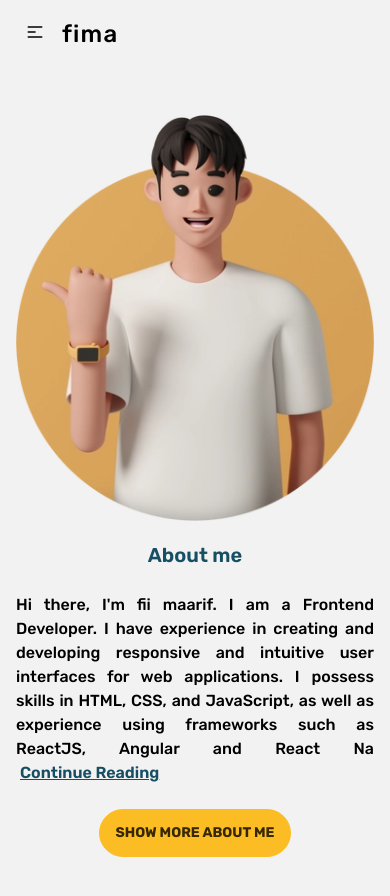
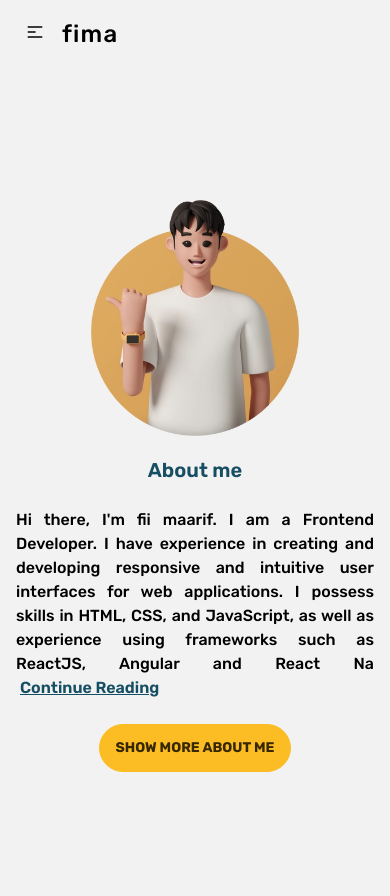
Before and after one commit to fiimaarif/fima-site, a Next.js app: page /about in a window 390 px wide. Shown: the top 896 px of the page. Built offline with nearby package versions, Linux system fonts and the light colour scheme.

Commit message:
[REFACTOR] Resize hero image

```diff
--- a/src/components/About/index.tsx
+++ b/src/components/About/index.tsx
@@ -32,7 +32,7 @@ export function About() {
         >
           <div className="lg:w-1/2 w-full">
             <img
-              className="mx-auto lg:mx-0 lg:ml-auto"
+              className="mx-auto lg:mx-0 lg:ml-auto w-52 lg:w-auto"
               src="./assets/images/illustrations/about-image.webP"
             />
           </div>
--- a/src/components/Contact/index.tsx
+++ b/src/components/Contact/index.tsx
@@ -11,7 +11,7 @@ export function Contact() {
           >
             <div className="lg:w-1/2 w-full">
               <img
-                className="mx-auto lg:mx-0 lg:ml-auto"
+                className="mx-auto lg:mx-0 lg:ml-auto w-52 lg:w-auto"
                 src="./assets/images/illustrations/contact-image.webP"
               />
             </div>
--- a/src/components/Hero/index.tsx
+++ b/src/components/Hero/index.tsx
@@ -7,7 +7,7 @@ export function Hero() {
       <div className="container mx-auto px-4">
         <div data-aos="fade-left" className="flex flex-col items-center justify-between lg:flex-row-reverse">
           <div className="lg:w-1/2 w-full">
-            <img className="mx-auto lg:mx-0 lg:ml-auto" src="./assets/images/illustrations/hero-image.webP"/>
+            <img className="mx-auto lg:mx-0 lg:ml-auto w-52 lg:w-auto" src="./assets/images/illustrations/hero-image.webP"/>
           </div>
           <div className="lg:w-1/2 w-full text-center lg:text-left">
             <div className="tooltip tooltip-accent tooltip-top font-rubik" data-tip="you can call me fii">
--- a/src/components/Resume/index.tsx
+++ b/src/components/Resume/index.tsx
@@ -6,7 +6,7 @@ export function Resume() {
         <div className="container mx-auto px-4">
           <div data-aos="fade-up" className="flex flex-col items-center justify-between lg:flex-row-reverse">
             <div className="lg:w-1/3 w-full">
-              <img className="mx-auto lg:mx-0 lg:ml-auto" src="./assets/images/illustrations/resume-image.webP"/>
+              <img className="mx-auto lg:mx-0 lg:ml-auto w-52 lg:w-auto" src="./assets/images/illustrations/resume-image.webP"/>
             </div>
             <div className="lg:w-8/12 w-full text-center lg:text-left">
               <h2 className="text-xl font-semibold text-cyan-900 font-rubik mb-5">
```
